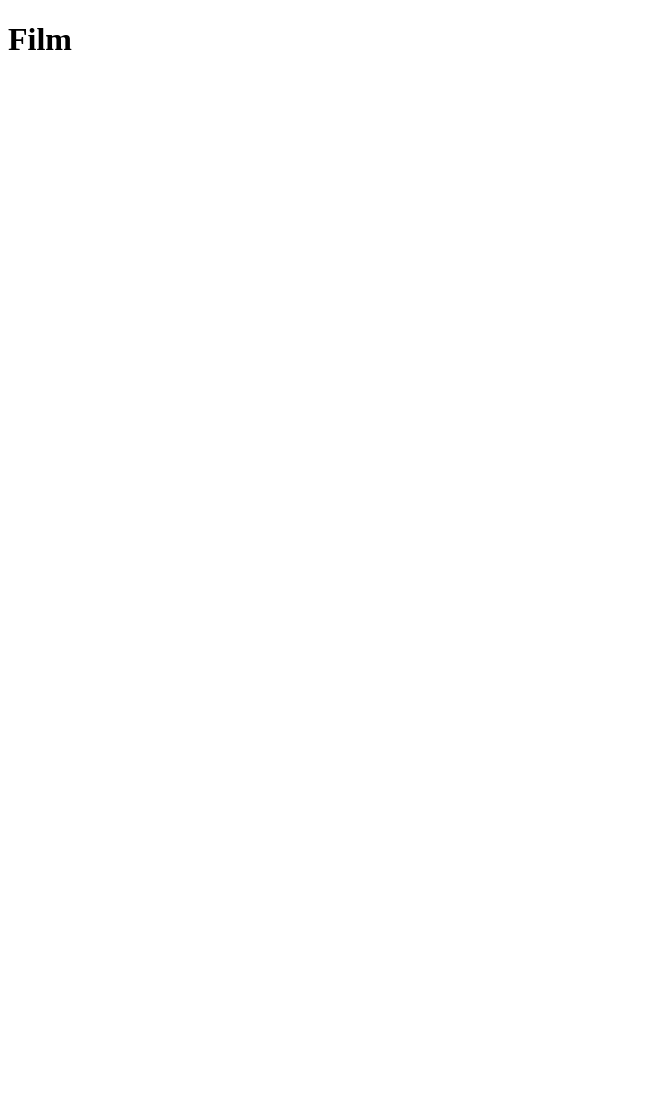
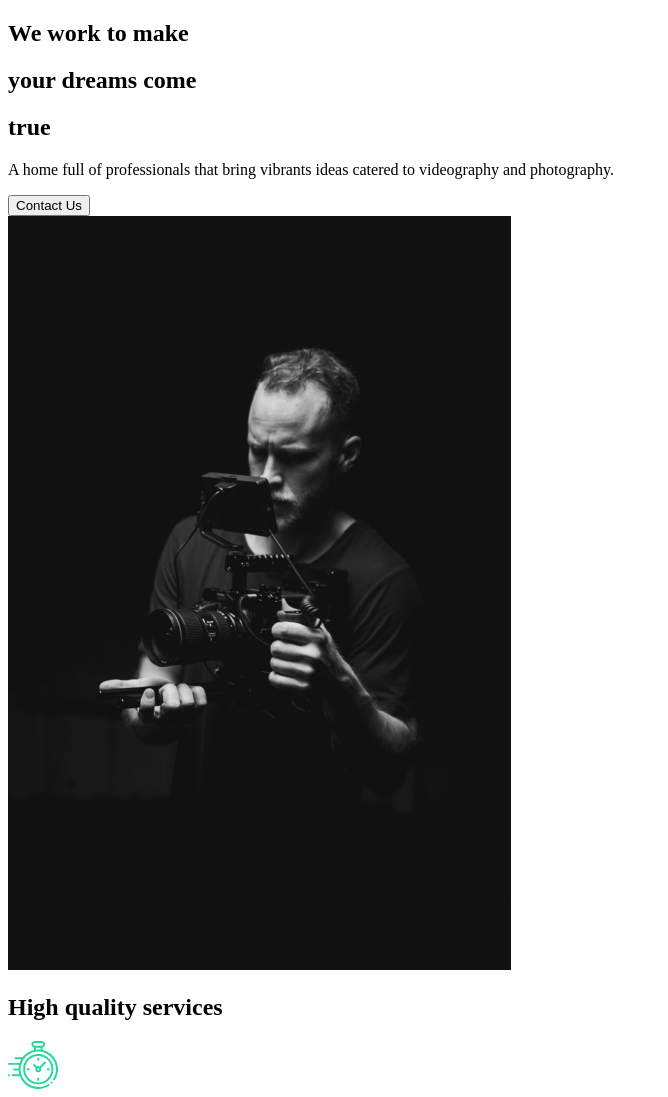
Before and after one commit to fidsta1990/capture-portfolio, a React (Create React App) app: page / in a window 1280 px wide. Shown: the top 1097 px of the page, without its empty margins (0-668 px from the left). Before the commit the page ends 800 px from the top, so only its background shows below. Built offline with nearby package versions, Linux system fonts and the light colour scheme.

Commit message:
added services and about section components with content and images. included these to Home component

```diff
--- a/src/App.js
+++ b/src/App.js
@@ -1,9 +1,11 @@
 import React from "react";
+// import About from "./pages/About.jsx";
+import Home from "./pages/Home.jsx";
 
 function App() {
   return (
     <div className="App">
-      <h1>Film</h1>
+      <Home />
     </div>
   );
 }
--- /dev/null
+++ b/src/components/AboutSection.jsx
@@ -0,0 +1,34 @@
+import React from "react";
+import HomeOne from "../img/home1.png";
+
+const AboutSection = () => {
+  return (
+    <div className="about">
+      <div className="description">
+        <div className="title">
+          <div className="hide">
+            <h2>We work to make</h2>
+          </div>
+          <div className="hide">
+            <h2>
+              your <span>dreams </span>come
+            </h2>
+          </div>
+          <div className="hide">
+            <h2>true</h2>
+          </div>
+        </div>
+        <p>
+          A home full of professionals that bring vibrants ideas catered to
+          videography and photography.{" "}
+        </p>
+        <button>Contact Us</button>
+      </div>
+      <div className="image">
+        <img src={HomeOne} alt="home image one" />
+      </div>
+    </div>
+  );
+};
+
+export default AboutSection;
--- /dev/null
+++ b/src/components/ServicesSection.jsx
@@ -0,0 +1,58 @@
+import React from "react";
+import clock from "../img/clock.svg";
+import diaphragm from "../img/diaphragm.svg";
+import money from "../img/money.svg";
+import teamwork from "../img/money.svg";
+import HomeTwo from "../img/home2.png";
+
+const ServicesSection = () => {
+  return (
+    <div className="services">
+      <div className="description">
+        <h2>
+          High <span>quality</span> services
+        </h2>
+        <div className="cards">
+          {/* {card} */}
+          <div className="card">
+            <div className="icon">
+              <img src={clock} alt="clock" />
+              <h3>Efficient</h3>
+            </div>
+            <p>Lorem ipsum dolor sit amet.</p>
+          </div>
+          {/* {card} */}
+          <div className="card">
+            <div className="icon">
+              <img src={diaphragm} alt="diaphragm" />
+              <h3>Diaphragm</h3>
+            </div>
+            <p>Lorem ipsum dolor sit amet.</p>
+          </div>
+          {/* {card} */}
+          <div className="card">
+            <div className="icon">
+              <img src={money} alt="money" />
+              <h3>Affordable</h3>
+            </div>
+            <p>Lorem ipsum dolor sit amet.</p>
+          </div>
+          {/* {card} */}
+          <div className="card">
+            <div className="icon">
+              <img src={teamwork} alt="teamwork" />
+              <h3>Teamwork</h3>
+            </div>
+            <p>Lorem ipsum dolor sit amet.</p>
+          </div>
+        </div>
+      </div>
+
+      <div className="image">
+        <img src={HomeTwo} alt="home two image" />
+      </div>
+    </div>
+  );
+};
+
+export default ServicesSection;
--- /dev/null
+++ b/src/pages/About.jsx
@@ -0,0 +1,11 @@
+import React from "react";
+
+const About = () => {
+  return (
+    <div>
+      <h2>About Page</h2>
+    </div>
+  );
+};
+
+export default About;
--- /dev/null
+++ b/src/pages/Home.jsx
@@ -0,0 +1,14 @@
+import React from "react";
+import AboutSec from "../components/AboutSection";
+import ServicesSec from "../components/ServicesSection";
+
+const Home = () => {
+  return (
+    <div>
+      <AboutSec />
+      <ServicesSec />
+    </div>
+  );
+};
+
+export default Home;
```
